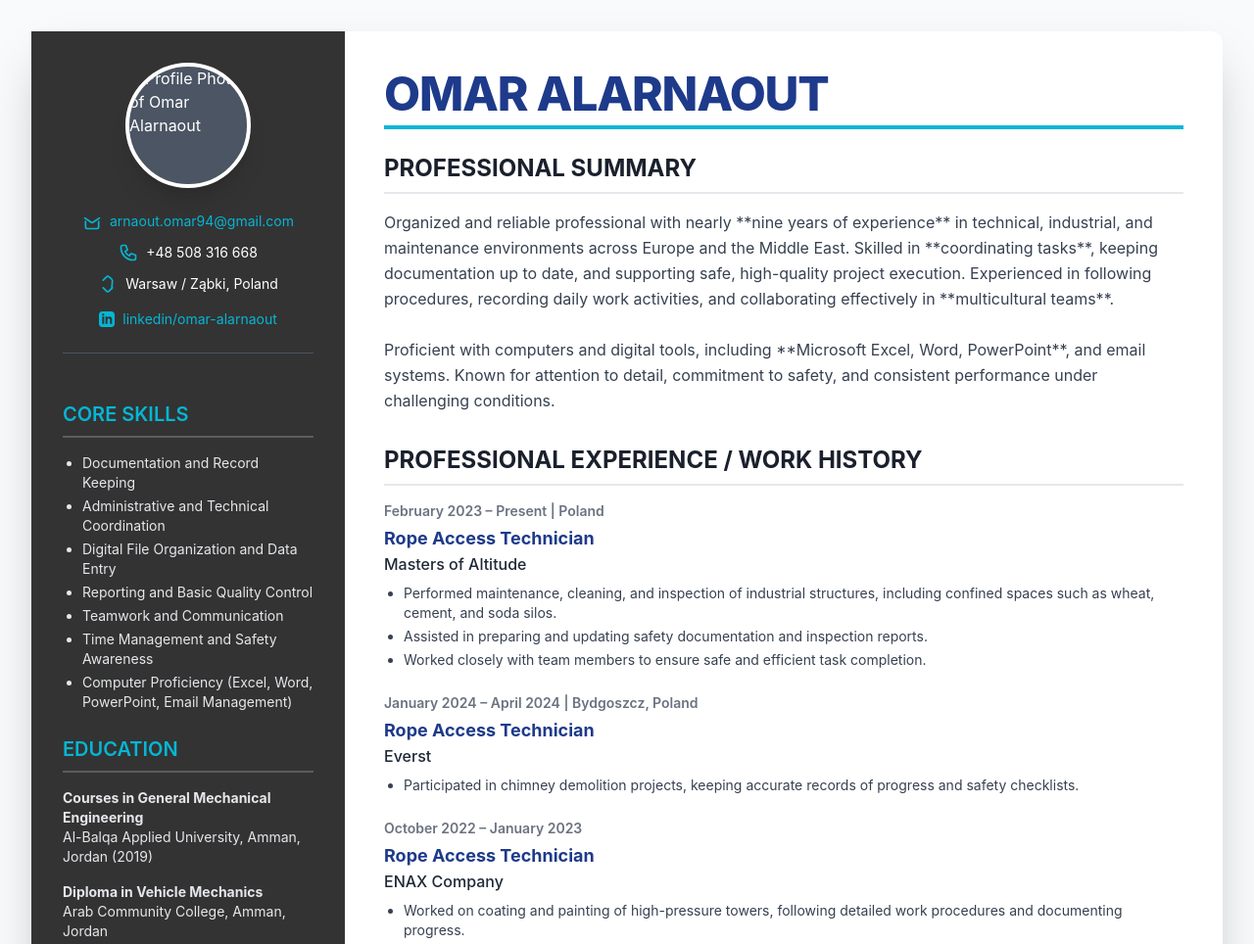
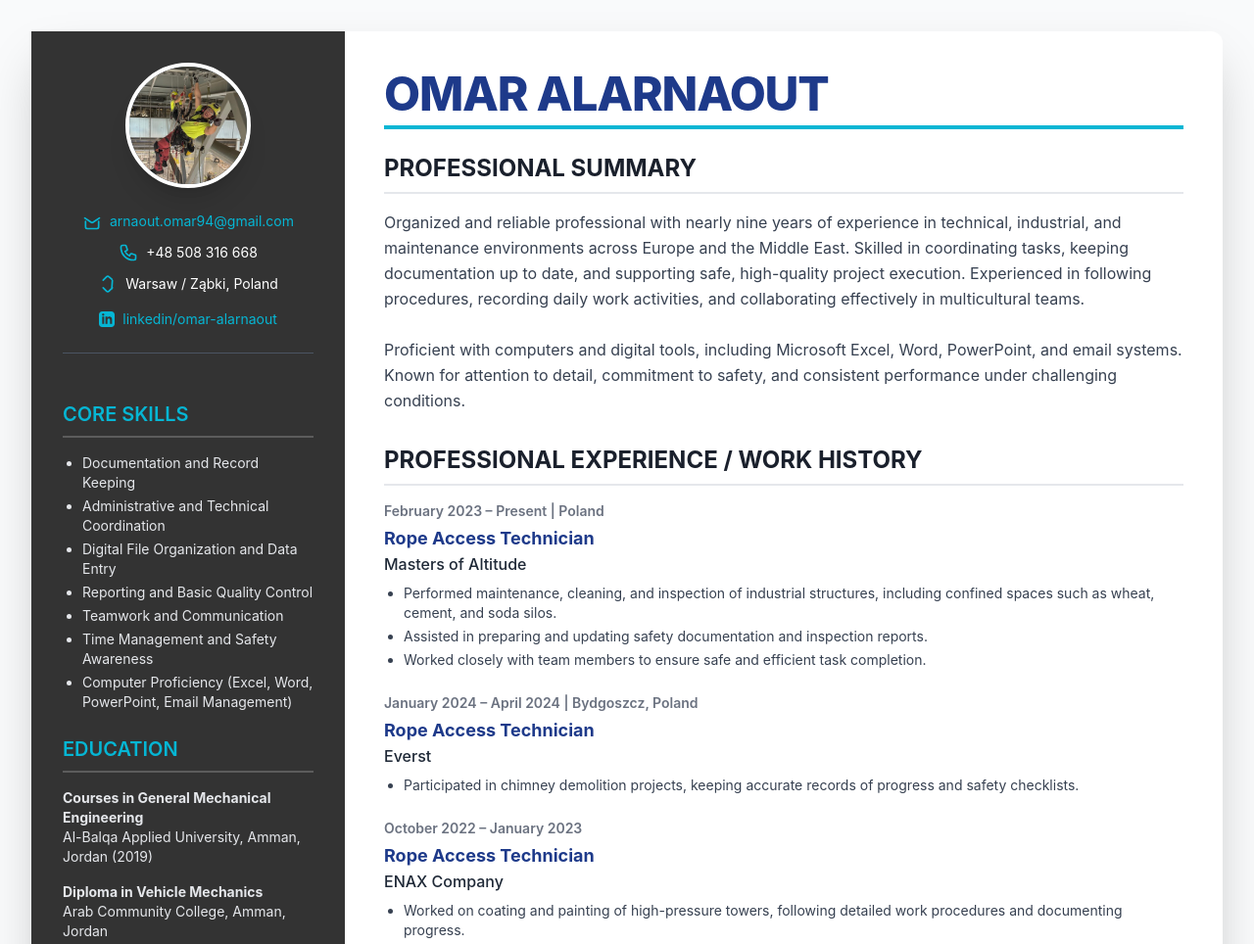
Before and after one commit to devalih/omarCV, a plain HTML site: page index.html in a window 1280 px wide. Shown: the top 964 px of the page at 98% size. Drawn offline with nearby package versions, Linux system fonts and the light colour scheme.

Commit message:
Add profile image reference and include @profile.jpeg

```diff
--- a/index.html
+++ b/index.html
@@ -75,6 +75,7 @@
                     <div class="w-32 h-32 bg-gray-600 rounded-full border-4 border-white flex items-center justify-center overflow-hidden shadow-xl">
                         <!-- INSERTED PROFILE IMAGE VIA BASE64 -->
                         <img
+                            src="profile.jpeg"
                             alt="Profile Photo of Omar Alarnaout"
                             class="object-cover w-full h-full"
                         >
@@ -164,7 +165,7 @@
                     <div class="space-y-4 text-gray-200 text-sm">
                         <div>
                             <p class="font-bold text-secondary">Volunteering: Scout Leader</p>
-                            <p>Organized and led community projects totaling over **200 service hours**. Coordinated logistics, fundraising, and planning for scout events and camping trips.</p>
+                            <p>Organized and led community projects totaling over 200 service hours. Coordinated logistics, fundraising, and planning for scout events and camping trips.</p>
                         </div>
                         <div>
                             <p class="font-bold text-secondary">Hobbies</p>
@@ -189,9 +190,9 @@
                 <section class="mb-8">
                     <h2 class="section-title text-2xl">PROFESSIONAL SUMMARY</h2>
                     <p class="text-gray-700 leading-relaxed text-base">
-                        Organized and reliable professional with nearly **nine years of experience** in technical, industrial, and maintenance environments across Europe and the Middle East. Skilled in **coordinating tasks**, keeping documentation up to date, and supporting safe, high-quality project execution. Experienced in following procedures, recording daily work activities, and collaborating effectively in **multicultural teams**.
+                        Organized and reliable professional with nearly nine years of experience in technical, industrial, and maintenance environments across Europe and the Middle East. Skilled in coordinating tasks, keeping documentation up to date, and supporting safe, high-quality project execution. Experienced in following procedures, recording daily work activities, and collaborating effectively in multicultural teams.
                         <br><br>
-                        Proficient with computers and digital tools, including **Microsoft Excel, Word, PowerPoint**, and email systems. Known for attention to detail, commitment to safety, and consistent performance under challenging conditions.
+                        Proficient with computers and digital tools, including Microsoft Excel, Word, PowerPoint, and email systems. Known for attention to detail, commitment to safety, and consistent performance under challenging conditions.
                     </p>
                 </section>
 
```
